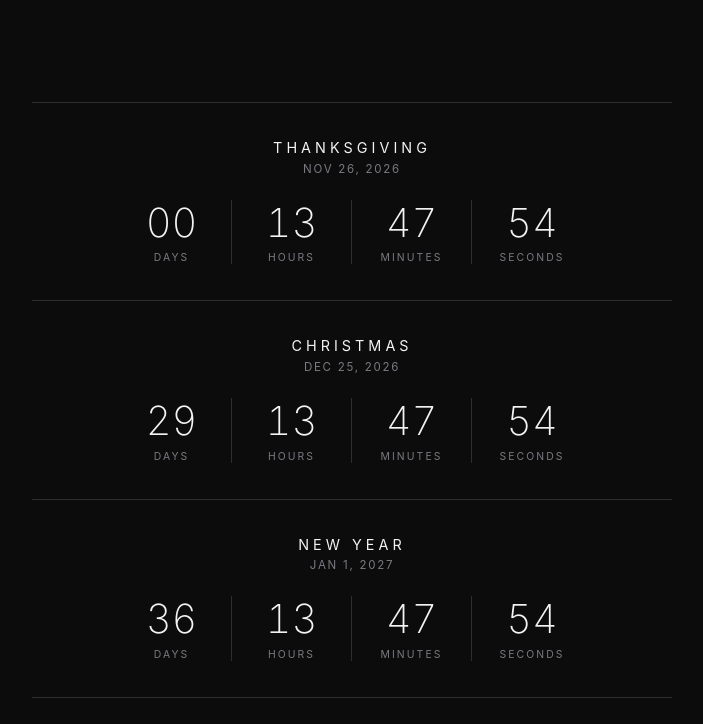
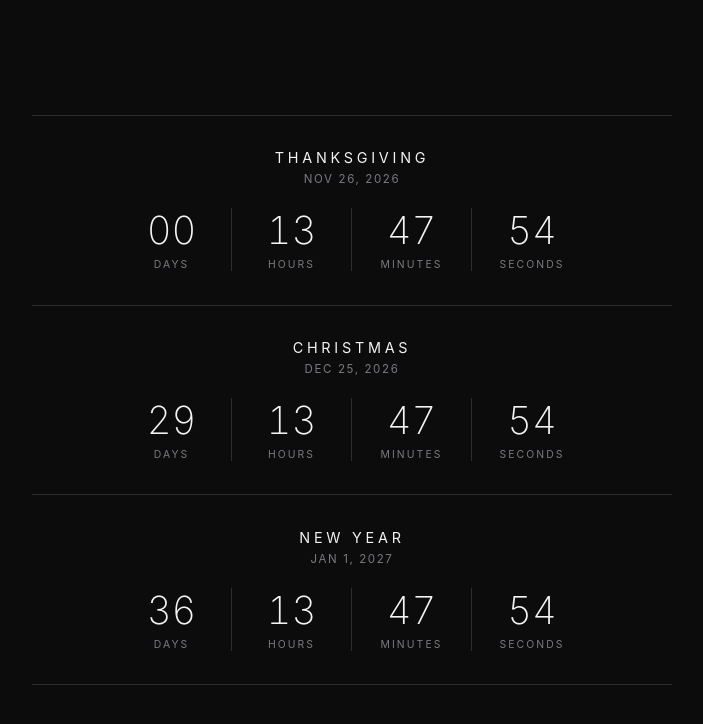
Before and after one commit to Conroy95/Countdown, a plain HTML site: page index.html in a window 1280 px wide. Shown: the whole page, without its empty margins (288-991 px from the left). Drawn offline with Linux system fonts and the light colour scheme.

Commit message:
Update style.css

```diff
--- a/style.css
+++ b/style.css
@@ -19,7 +19,7 @@ body {
   display: flex;
   align-items: center;
   justify-content: center;
-  padding: 2rem;
+  padding: 3rem 1.5rem;
 }
 
 .container {
@@ -30,7 +30,7 @@ body {
 
 .countdown-item {
   border-bottom: 1px solid var(--line);
-  padding: 2.25rem 0;
+  padding: 2.1rem 0;
   text-align: center;
 }
 
@@ -39,19 +39,19 @@ body {
   flex-direction: column;
   align-items: center;
   gap: 0.35rem;
-  margin-bottom: 1.5rem;
+  margin-bottom: 1.4rem;
 }
 
 .event-title {
   font-size: 0.9rem;
   font-weight: 400;
-  letter-spacing: 0.28em;
+  letter-spacing: 0.26em;
   text-transform: uppercase;
 }
 
 .event-date {
   font-size: 0.72rem;
-  letter-spacing: 0.15em;
+  letter-spacing: 0.14em;
   color: var(--muted);
   text-transform: uppercase;
 }
@@ -75,7 +75,7 @@ body {
 
 .number {
   display: block;
-  font-size: clamp(1.75rem, 4.5vw, 2.5rem);
+  font-size: clamp(1.75rem, 4.5vw, 2.4rem);
   font-weight: 200;
   font-variant-numeric: tabular-nums;
   line-height: 1.15;
```
